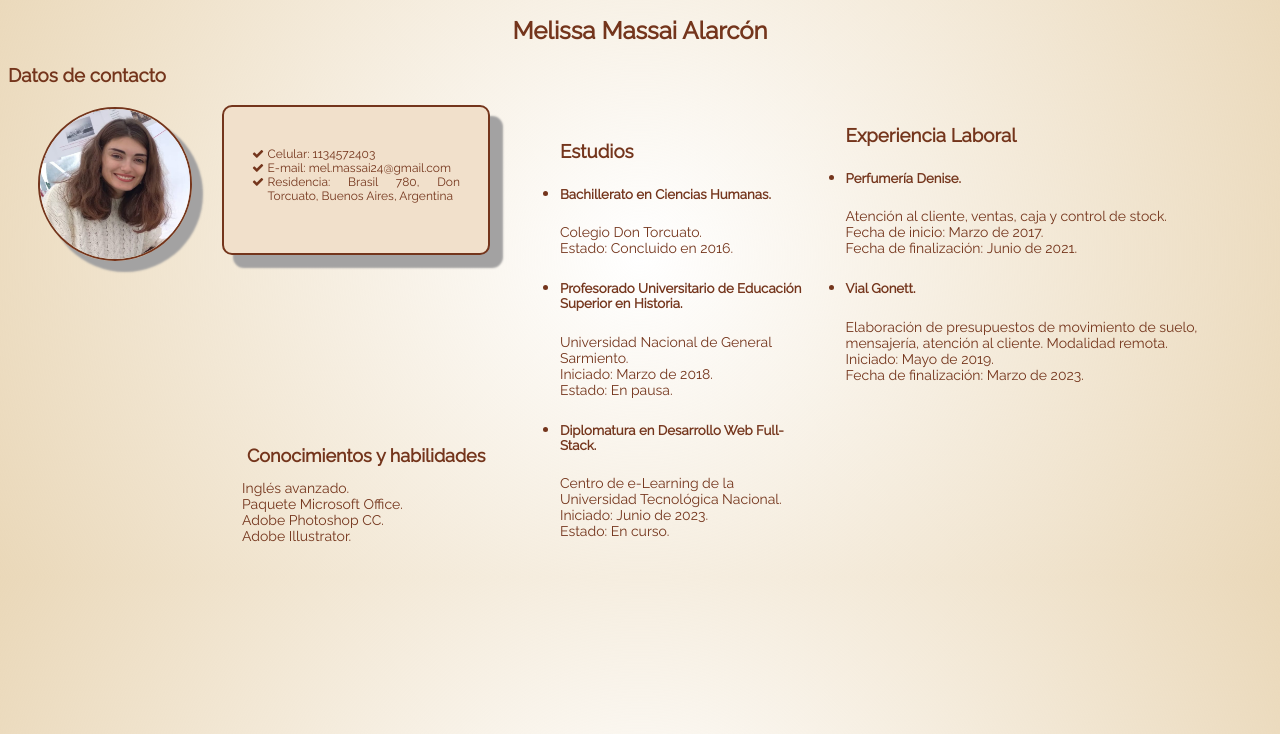
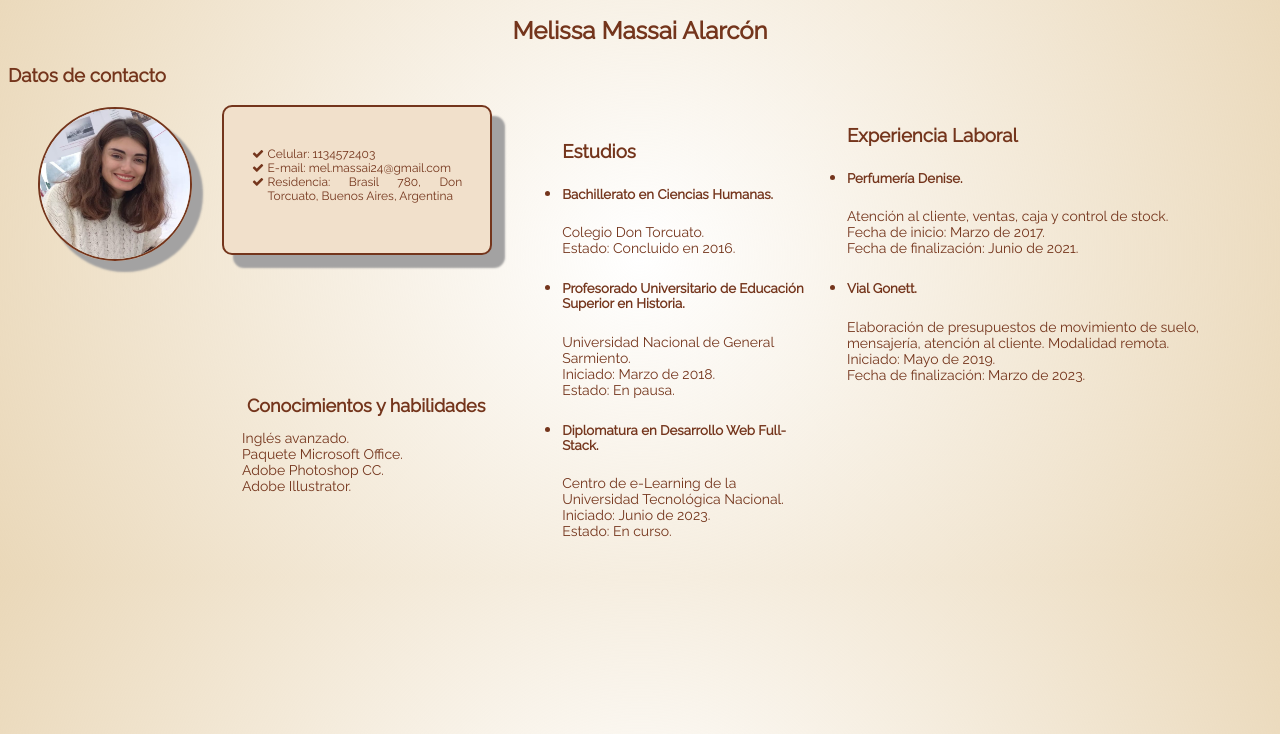
Before and after one commit to melissaalarcon/tarea-5, a plain HTML site: page index.html in a window 1280 px wide. Shown: the part 66-800 px from the top of the page. Drawn offline with Linux system fonts and the light colour scheme.

Commit message:
display flex mejorado

```diff
--- a/index.html
+++ b/index.html
@@ -28,6 +28,7 @@
         Adobe Photoshop CC.<br>
         Adobe Illustrator.</p></div>
     </div>
+    <div id="container">
     <div class="secondbox"><ul>
         <h3>Estudios</h3>
         <li><h5>Bachillerato en Ciencias Humanas.</h5></li>
@@ -51,5 +52,6 @@
         <p>Elaboración de presupuestos de movimiento de suelo, mensajería, atención al cliente. Modalidad remota.<br>
             Iniciado:&nbsp;Mayo de 2019.<br>
             Fecha de finalización:&nbsp;Marzo de 2023.</p></ul></div>
+        </div>
 </body>
 </html>
--- a/styles.css
+++ b/styles.css
@@ -59,23 +59,26 @@ h4{
     font-size: 12px;
     display: flex;
 }
+.ficha:hover{
+    background-color: rgb(251, 239, 226);
+}
 .extras{
     margin-left: -10px;
     margin-bottom: 90px;
-    margin-top: -300px;
+    margin-top: -350px;
     width: 350px;
     height: 100px;
     box-sizing: border-box;
     top: 100%;
     position: absolute;
 }
+#container{
+    display: flex;
+}
 .secondbox{
     display: flex;
     justify-content: right;
     margin-left: 30px;
-}
-.experience{
-    box-sizing: border-box;
 }
 p{
     color: rgb(116, 53, 28);
@@ -95,7 +98,7 @@ li{
     font-family: 'Raleway', sans-serif;
     padding-left: var(--icon-space);
 }
-.data:before{
+.data::before{
     content: "\f00c"; /* FontAwesome Unicode */
     font-family: FontAwesome;
     display: inline-block;
```
